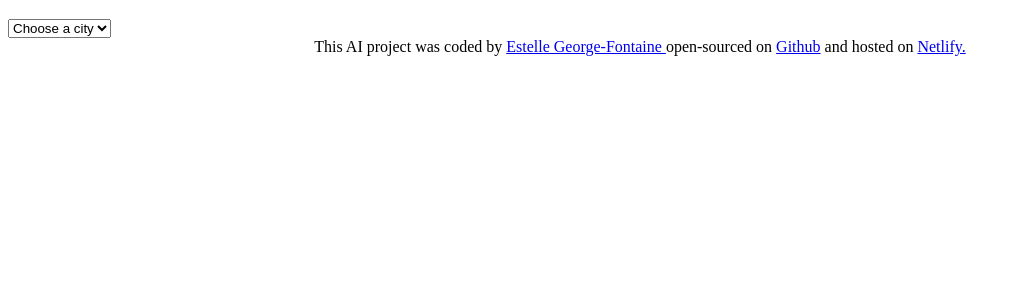
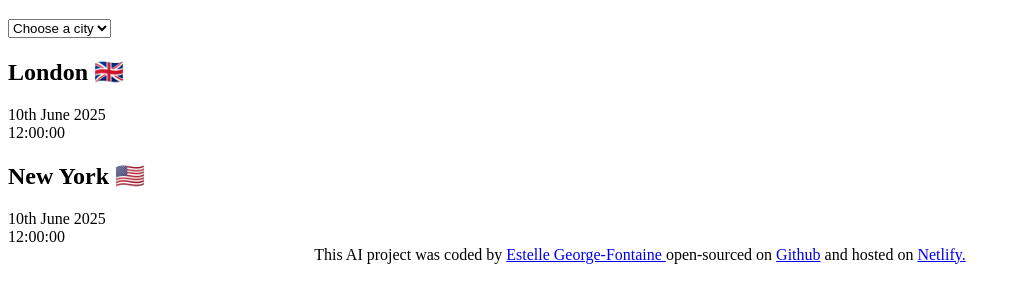
Before and after one commit to estelle-gf/world-clock, a plain HTML site: page index.html in a window 1280 px wide. Shown: the part 61-364 px from the top of the page, without its empty margins (0-1021 px from the left). Drawn offline with Linux system fonts and the light colour scheme.

Commit message:
added html

```diff
--- a/index.html
+++ b/index.html
@@ -17,8 +17,14 @@
     <option value="toyko">Toyko</option>
     <option value="paris">Paris</option>
 
+</select>
+<div class="city"> <h2> London 🇬🇧 </h2></div>
+<div class="date"> 10th June 2025</div>
+<div class="time"> 12:00:00 </div>
 
-</select>
+<div class="city"> <h2> New York 🇺🇸 </h2></div>
+<div class="date"> 10th June 2025</div>
+<div class="time"> 12:00:00 </div>
     <footer> This AI project was coded by <a href="https://github.com/estelle-gf" target="_blank">Estelle George-Fontaine </a> open-sourced on <a href="https://github.com/estelle-gf/world-clock" target="_blank">Github</a> and hosted on <a href="https://estellesworldclock.netlify.app/" target="_blank">Netlify.</a> </footer>
 </body>
 <script src="script.js"></script>
```
